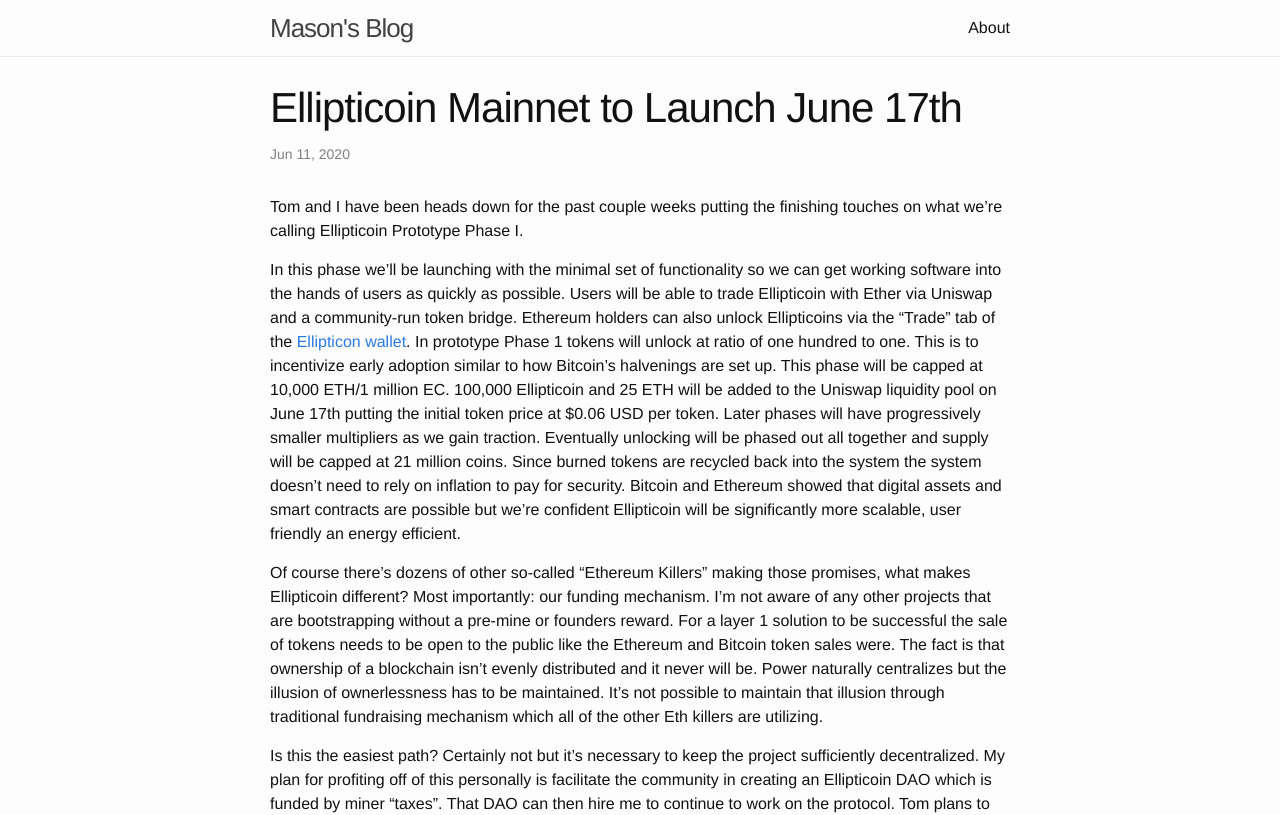
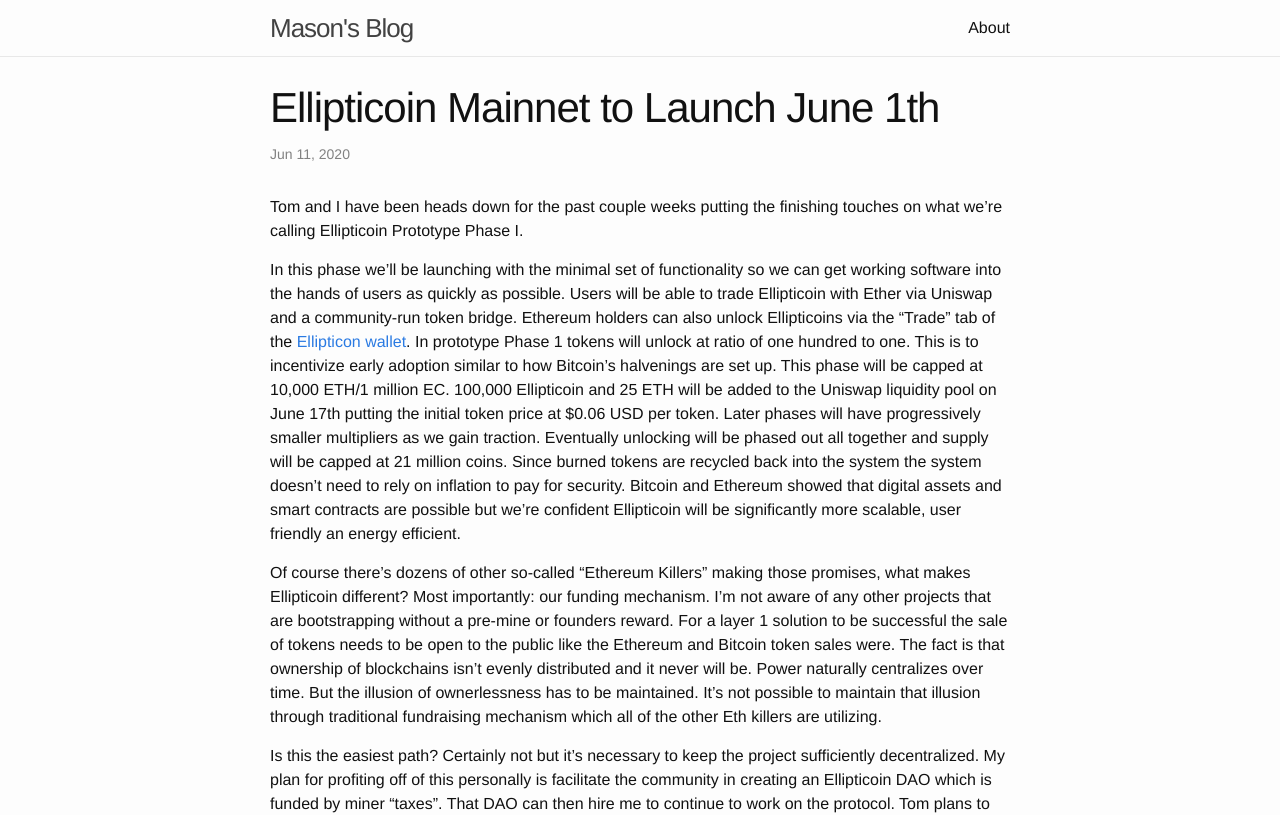
Before and after one commit to masonforest/www.masonforest.com, a Jekyll site: the page built from _posts/2020-06-11-ellipticoin-mainnnet-launch-scheduled-for-june-17th.md, in a window 1280 px wide. Shown: the top 815 px of the page. Built offline with Jekyll 4.4.1, drawn with Linux system fonts in a browser that asks for light colours.

Commit message:
Fix wording

```diff
--- a/_posts/2020-06-11-ellipticoin-mainnnet-launch-scheduled-for-june-17th.md
+++ b/_posts/2020-06-11-ellipticoin-mainnnet-launch-scheduled-for-june-17th.md
@@ -1,6 +1,6 @@
 ---
 layout: post
-title:  "Ellipticoin Mainnet to Launch June 17th"
+title:  "Ellipticoin Mainnet to Launch June 1th"
 date:   2020-06-11
 categories: blockchain ethereum ellipticoin
 ---
@@ -29,9 +29,9 @@ Of course there's dozens of other so-called "Ethereum Killers" making those
 promises, what makes Ellipticoin different? Most importantly: our funding
 mechanism. I’m not aware of any other projects that are bootstrapping without a
 pre-mine or founders reward. For a layer 1 solution to be successful the sale of
-tokens needs to be open to the public like the Ethereum and Bitcoin token sales were. The fact is that ownership of a
-blockchain isn't evenly distributed and it never will be. Power naturally
-centralizes but the illusion of ownerlessness has to be maintained. It’s not
+tokens needs to be open to the public like the Ethereum and Bitcoin token sales were. The fact is that ownership of
+blockchains isn't evenly distributed and it never will be. Power naturally
+centralizes over time. But the illusion of ownerlessness has to be maintained. It’s not
 possible to maintain that illusion through traditional fundraising mechanism
 which all of the other Eth killers are utilizing.
 
```
